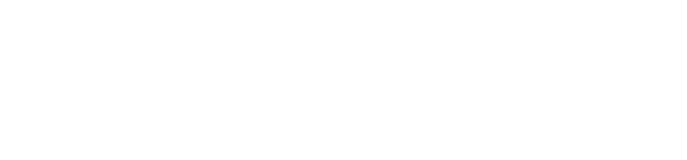
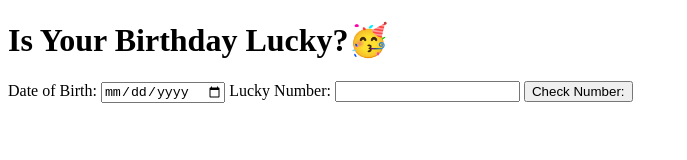
Before and after one commit to himanshukesarwani-dev/is-your-birthday-lucky, a plain HTML site: page index.html in a window 1280 px wide. Shown: the whole page, without its empty margins (0-687 px from the left). Drawn offline with Linux system fonts and the light colour scheme.

Commit message:
html done

```diff
--- a/index.html
+++ b/index.html
@@ -8,5 +8,21 @@
 </head>
 <body>
 
+    <main>
+        <h1>Is Your Birthday Lucky?🥳</h1>
+
+        <label for="date-of-birth">Date of Birth:</label>
+        <input type="date" name="" id="date-of-birth">
+
+        <label for="lucky-number">Lucky Number:</label>
+        <input type="number" name="" id="lucky-number">
+
+        <button id="submit-btn">Check Number:</button>
+
+        <div id="output-box"></div>
+
+
+    </main>
+
 </body>
 </html>
```
